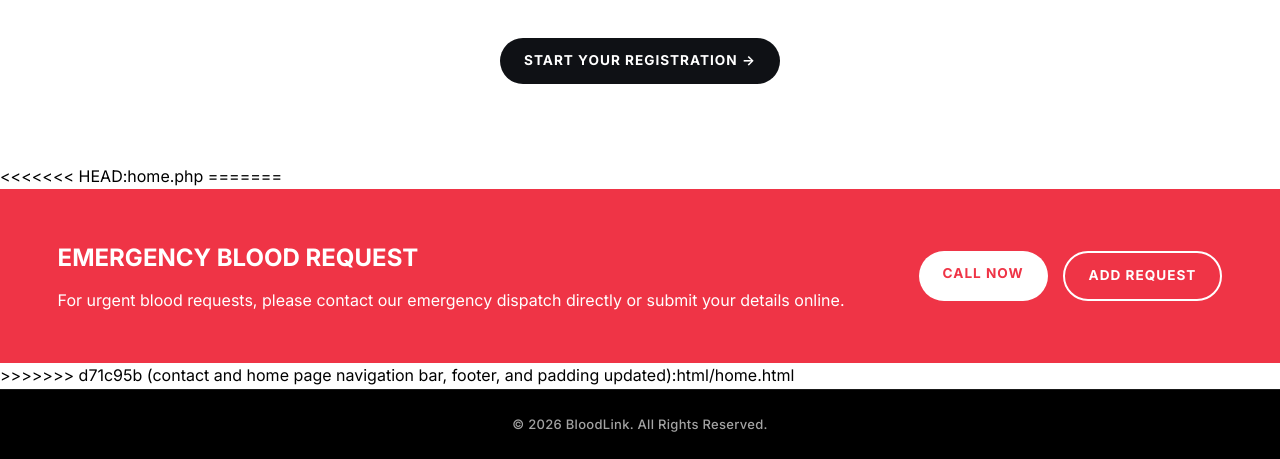
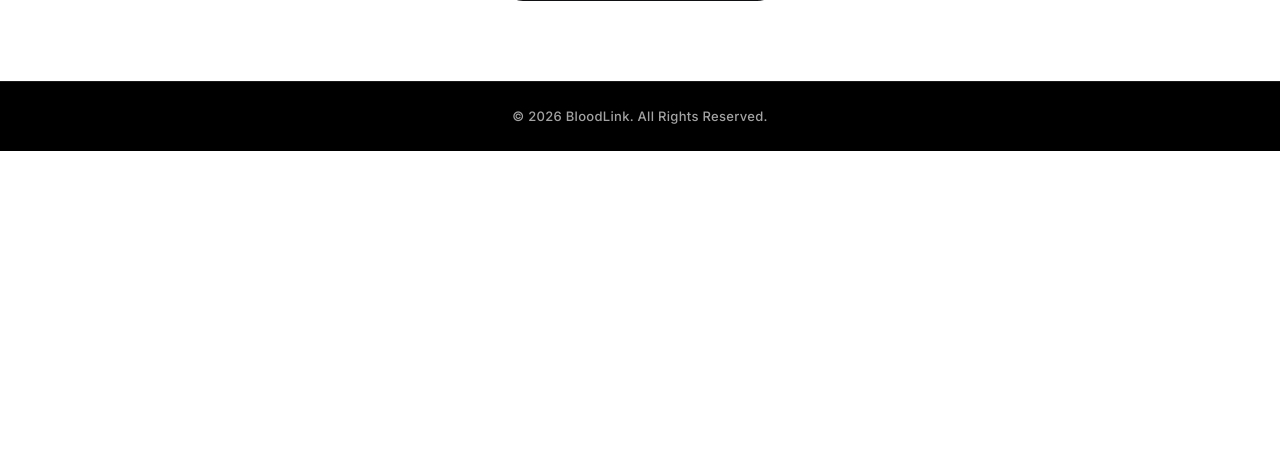
Before and after one commit to anuja77-lakshan/Blood-Donation-Manageement-Web-Application, a PHP site: page /home.php in a window 1280 px wide. Shown: the part 3046-3505 px from the top of the page. After the commit the page ends 3197 px from the top, so only its background shows below. Run offline with PHP 8.4, Linux system fonts and the light colour scheme.

Commit message:
home error fix

```diff
--- a/home.php
+++ b/home.php
@@ -27,24 +27,11 @@
                 <span class="brand-logo-text">BLOODLINK</span>
             </a>
             <ul class="nav-links">
-<<<<<<< HEAD:home.php
                 <li><a href="home.php" class="active">Home</a></li>
                 <li><a href="dashboard.php">Dashboard</a></li>
                 <li><a href="camps.php">Camps</a></li>
                 <li><a href="contact.php">Contact</a></li>
 
-=======
-                <li><a href="home.html" class="active">Home</a></li>
-                <li><a href="dashboard.html">Dashboard</a></li>
-                <li><a href="camps.html">Camps</a></li>
-                <li><a href="contact.html">Contact</a></li>
-                <li>
-                    <a href="personal-account.html" class="user-greeting">
-                        <i class="fa-regular fa-circle-user"></i>
-                        <span>Hi, Pasan</span>
-                    </a>
-                </li>
->>>>>>> d71c95b (contact and home page navigation bar, footer, and padding updated):html/home.html
             </ul>
         </div>
 
@@ -227,23 +214,6 @@
 
     </main>
 
-<<<<<<< HEAD:home.php
-
-=======
-    <!-- Emergency Banner -->
-    <section id="emergency" class="emergency-section reveal-on-scroll">
-        <div class="full-screen-container emergency-container">
-            <div class="emergency-info">
-                <h3>Emergency Blood Request</h3>
-                <p>For urgent blood requests, please contact our emergency dispatch directly or submit your details online.</p>
-            </div>
-            <div class="emergency-actions">
-                <a href="tel:+18005550199" class="btn btn-white btn-tactile btn-pill">Call Now</a>
-                <a href="#emergency-request" class="btn btn-outline-white btn-tactile btn-pill">Add Request</a>
-            </div>
-        </div>
-    </section>
->>>>>>> d71c95b (contact and home page navigation bar, footer, and padding updated):html/home.html
 
     <!-- Embedded Scripts -->
     <script>
```
